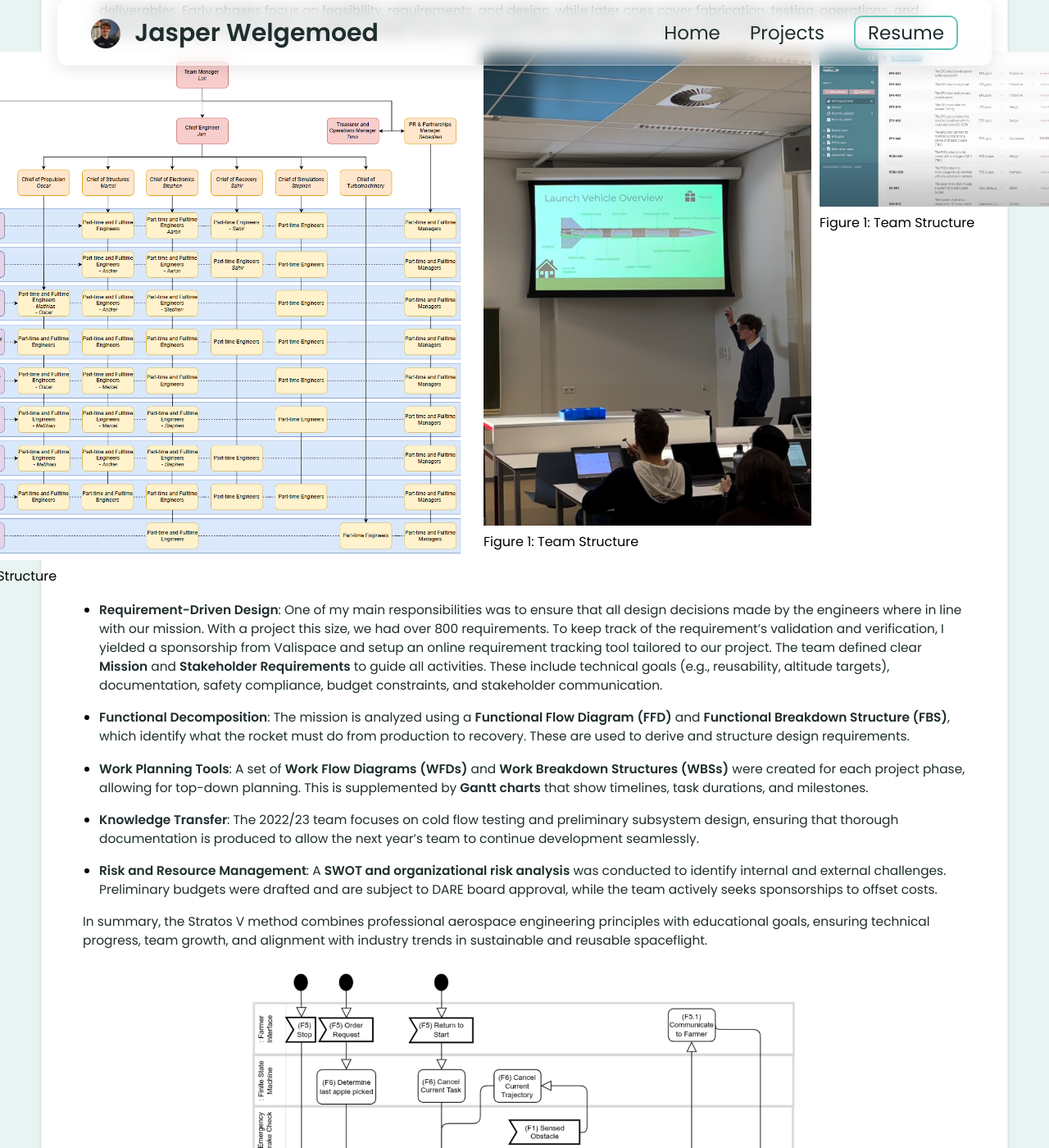
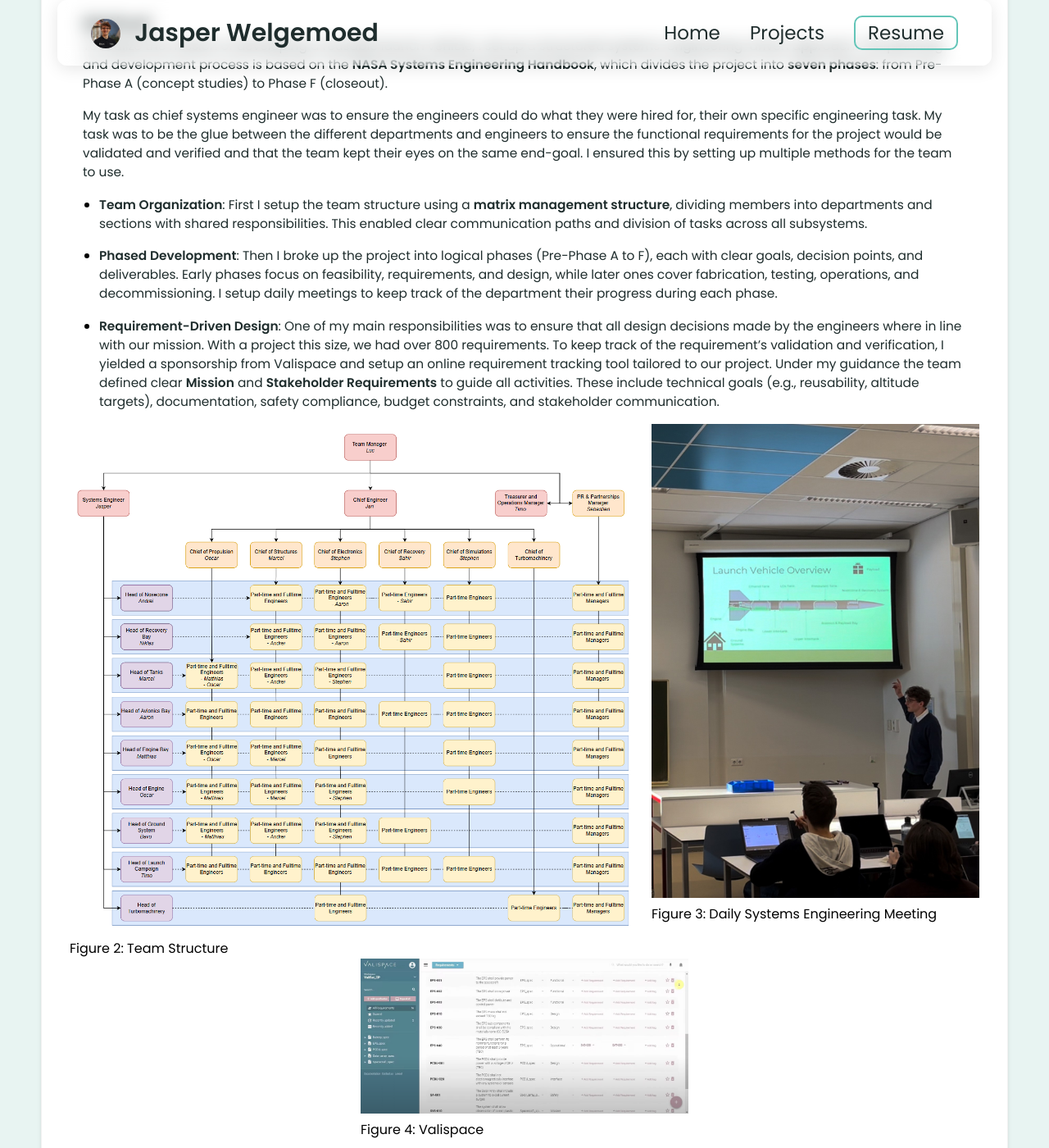
Before and after one commit to jasperwelgemoed/jasperwelgemoed.github.io, a Jekyll site: the page built from _projects/Stratos_V/index.md, in a window 1280 px wide and 1400 px high, scrolled down 1409 px. Shown: the whole window at 82% size. Built offline with Jekyll 4.4.1, drawn with Linux system fonts in a browser that asks for light colours; some of the changed text lies outside the part shown.

Commit message:
Update index.md

```diff
--- a/_projects/Stratos_V/index.md
+++ b/_projects/Stratos_V/index.md
@@ -42,6 +42,13 @@
 ## Aim of the project
 
 The aim of the Stratos V project is to design, build, test, launch to space, recover, and re-launch a refurbishable, liquid bi-propellant rocket to demonstrate the feasibility of reusable and sustainable launch vehicles in student and amateur rocketry. The 2022/23 team specifically focuses on preliminary and detailed design as well as testing selected subsystems, laying the foundation for future teams to achieve full reusability and break DARE’s internal altitude record of 12.5km.
+<div style="display: flex; gap: 10px; justify-content: center; align-items: flex-start;">
+  <figure>
+  <img src="/_projects/Stratos_V/Mission.png" alt="Valispace" width="400">
+  <figcaption>Figure 1: Mission Overview  </figcaption>
+  </figure>
+</div>
+
 
 ## Responsibilities
 Documentation Management
@@ -60,35 +67,30 @@
 
 - **Phased Development**: Then I broke up the project into logical phases (Pre-Phase A to F), each with clear goals, decision points, and deliverables. Early phases focus on feasibility, requirements, and design, while later ones cover fabrication, testing, operations, and decommissioning. I setup daily meetings to keep track of the department their progress during each phase.
 
+- **Requirement-Driven Design**: One of my main responsibilities was to ensure that all design decisions made by the engineers where in line with our mission. With a project this size, we had over 800 requirements. To keep track of the requirement's validation and verification, I yielded a sponsorship from Valispace and setup an online requirement tracking tool tailored to our project. Under my guidance the team defined clear **Mission** and **Stakeholder Requirements** to guide all activities. These include technical goals (e.g., reusability, altitude targets), documentation, safety compliance, budget constraints, and stakeholder communication.
+
 <div style="display: flex; gap: 10px; justify-content: center; align-items: flex-start;">
-
-
   <figure>
   <img src="/_projects/Stratos_V/Teamstructure.png" alt="Team Structure" width="700">
-  <figcaption>Figure 1: Team Structure  </figcaption>
+  <figcaption>Figure 2: Team Structure  </figcaption>
   </figure>
 
   <figure>
-  <img src="/_projects/Stratos_V/Presentatie.jpg" alt="Team Structure" width="400">
-  <figcaption>Figure 1: Team Structure  </figcaption>
+  <img src="/_projects/Stratos_V/Presentatie.jpg" alt="Presenting" width="400">
+  <figcaption>Figure 3: Daily Systems Engineering Meeting   </figcaption>
   </figure>
-
-  <figure>
-  <img src="/_projects/Stratos_V/Valispace.png" alt="Team Structure" width="400">
-  <figcaption>Figure 1: Team Structure  </figcaption>
-  </figure>
-
-
-
-
 </div>
 
-
-- **Requirement-Driven Design**: One of my main responsibilities was to ensure that all design decisions made by the engineers where in line with our mission. With a project this size, we had over 800 requirements. To keep track of the requirement's validation and verification, I yielded a sponsorship from Valispace and setup an online requirement tracking tool tailored to our project. The team defined clear **Mission** and **Stakeholder Requirements** to guide all activities. These include technical goals (e.g., reusability, altitude targets), documentation, safety compliance, budget constraints, and stakeholder communication.
+<div style="display: flex; gap: 10px; justify-content: center; align-items: flex-start;">
+  <figure>
+  <img src="/_projects/Stratos_V/Valispace.png" alt="Valispace" width="400">
+  <figcaption>Figure 4: Valispace  </figcaption>
+  </figure>
+</div>
 
 - **Functional Decomposition**: The mission is analyzed using a **Functional Flow Diagram (FFD)** and **Functional Breakdown Structure (FBS)**, which identify what the rocket must do from production to recovery. These are used to derive and structure design requirements.
 
-- **Work Planning Tools**: A set of **Work Flow Diagrams (WFDs)** and **Work Breakdown Structures (WBSs)** were created for each project phase, allowing for top-down planning. This is supplemented by **Gantt charts** that show timelines, task durations, and milestones.
+- **Work Planning Tools**: I setup a Notion page with tutorial videos people could A set of **Work Flow Diagrams (WFDs)** and **Work Breakdown Structures (WBSs)** were created for each project phase, allowing for top-down planning. This is supplemented by **Gantt charts** that show timelines, task durations, and milestones.
 
 
 
```
